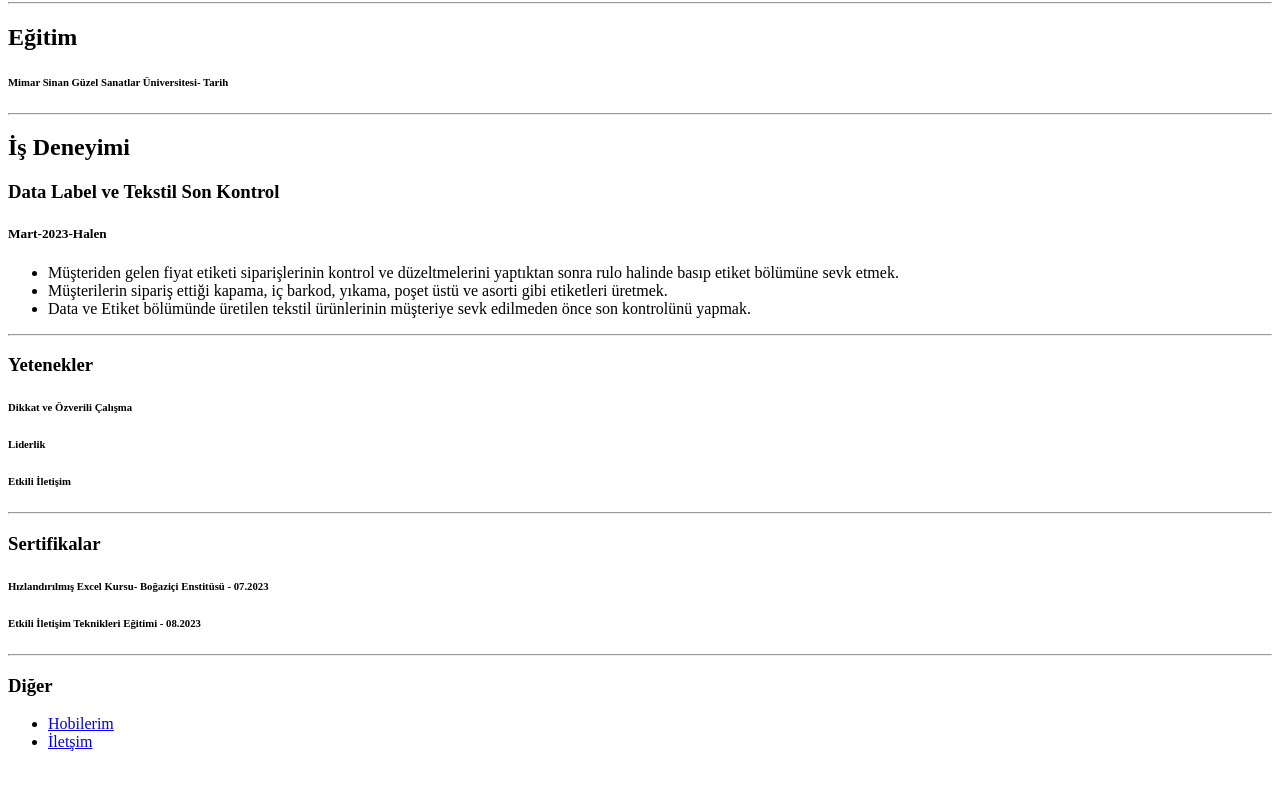
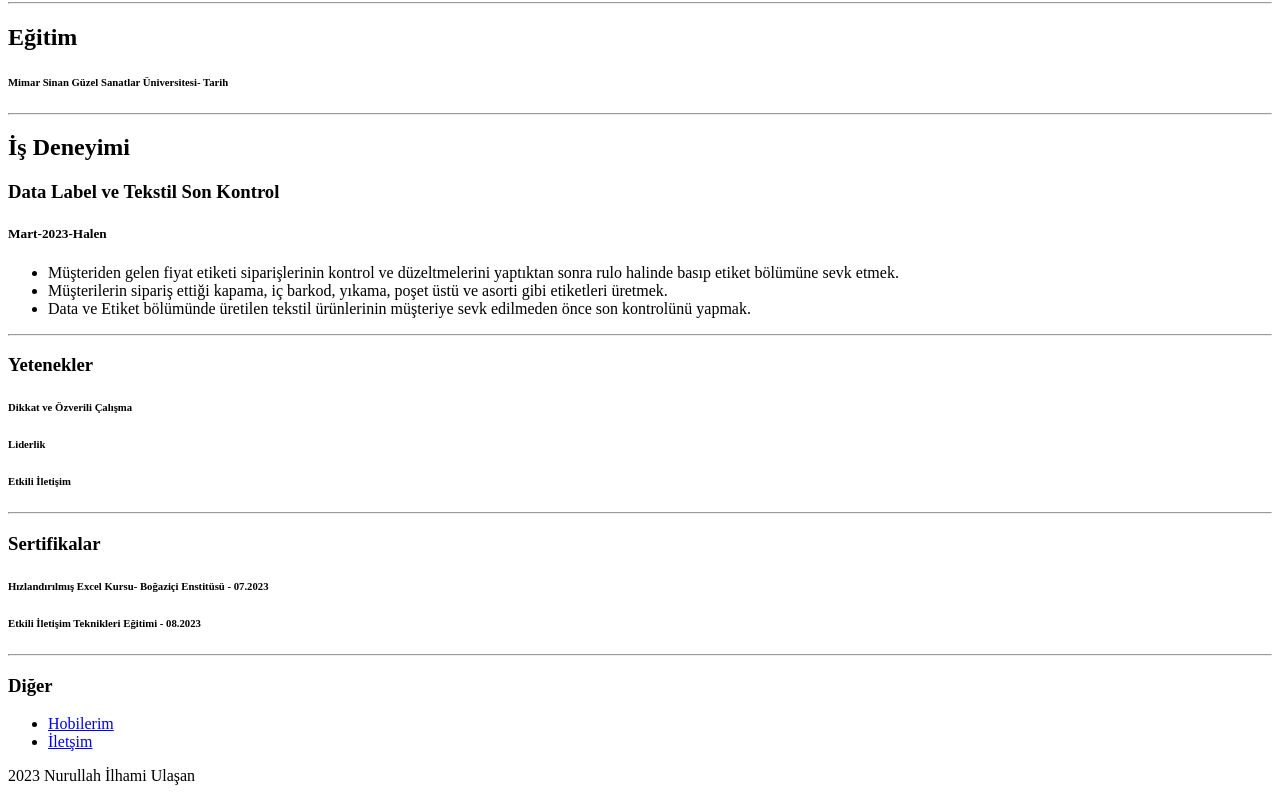
Before and after one commit to Nurullahulasan/OdevWT, a plain HTML site: page index.html in a window 1280 px wide. Shown: the part 381-1182 px from the top of the page. Before the commit the page ends 1148 px from the top, so only its background shows below. Drawn offline with Linux system fonts and the light colour scheme.

Commit message:
Update index.html

```diff
--- a/index.html
+++ b/index.html
@@ -37,5 +37,8 @@
         <li><a href="./assets/hobilerim.html"> Hobilerim</a></li>
         <li><a href="./assets/İletişim.html"> İletşim </a></li>
     </ul>
+    <footer>
+        <p>2023 Nurullah İlhami Ulaşan</p>
+    </footer>
 </body>
 </html>
```
